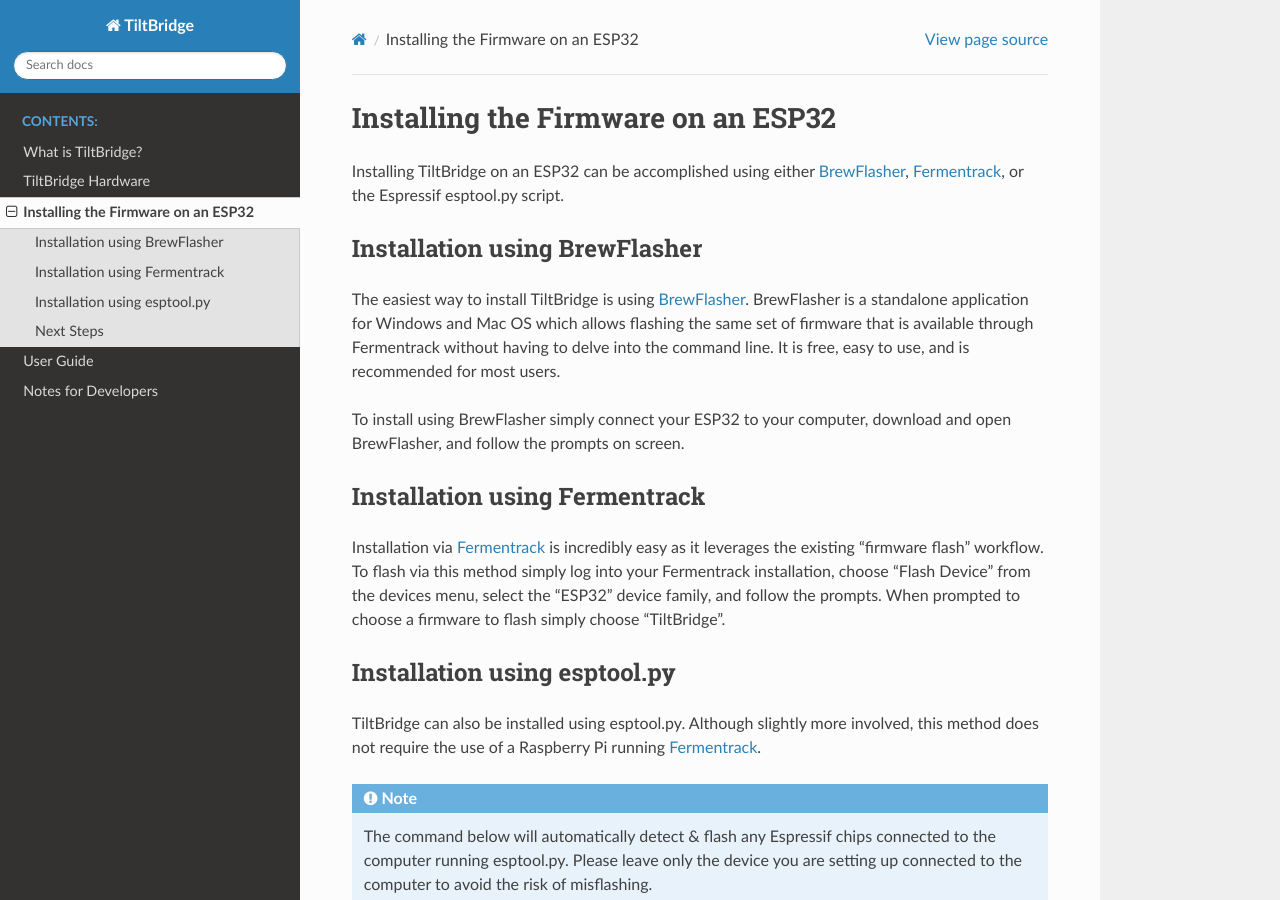
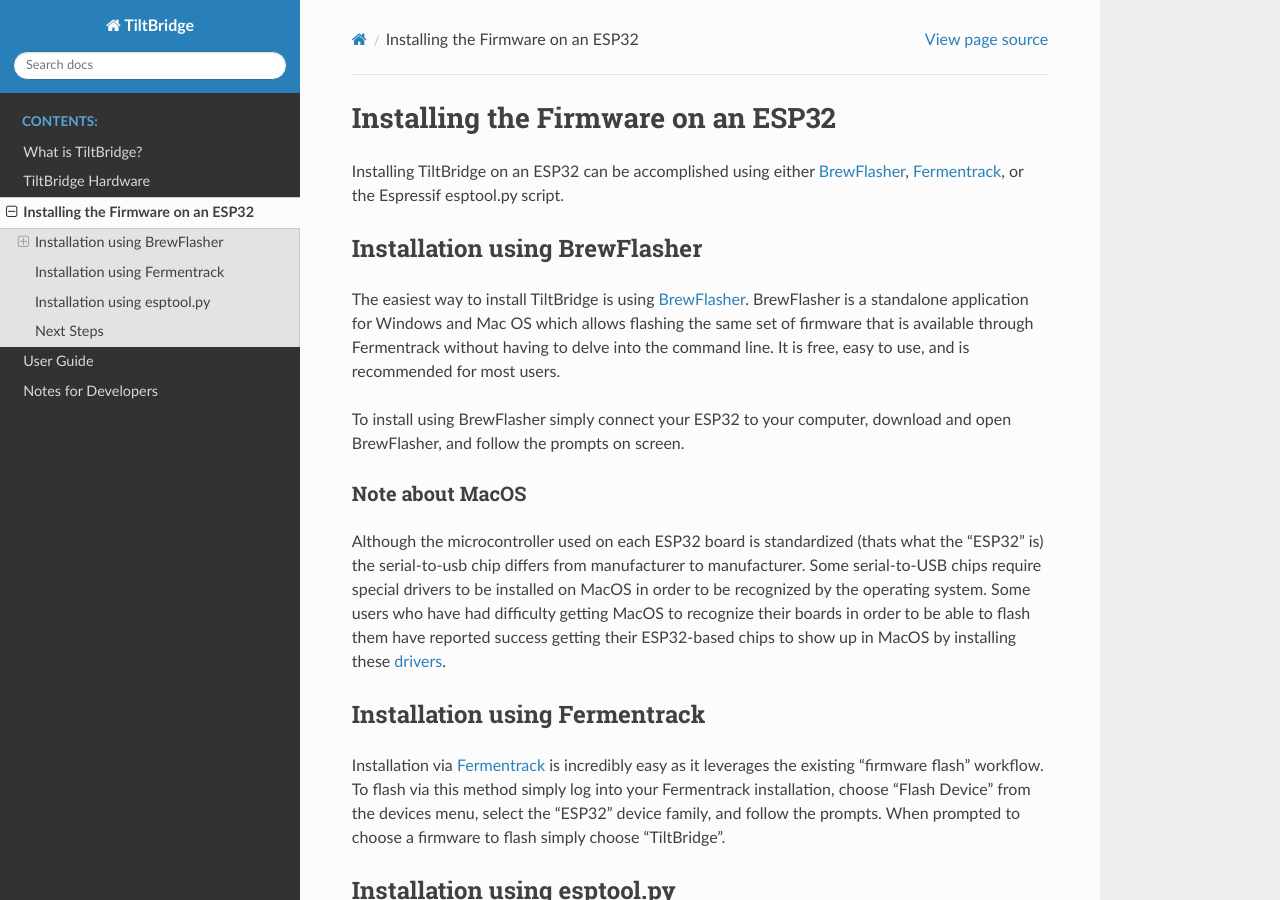
Before and after one commit to thorrak/tiltbridge, a Sphinx documentation site: the page built from docs/source/installation.rst, in a window 1280 px wide and 900 px high. Built offline with Sphinx 7.4.7 and the Read the Docs theme 2.0.0, drawn with Linux system fonts in a browser that asks for light colours.

Commit message:
Add note about MacOS flashing (Closes #9)

```diff
--- a/docs/source/installation.rst
+++ b/docs/source/installation.rst
@@ -15,6 +15,18 @@
 
 To install using BrewFlasher simply connect your ESP32 to your computer, download and open BrewFlasher, and follow the prompts on
 screen.
+
+
+Note about MacOS
+~~~~~~~~~~~~~~~~
+
+.. _drivers: https://www.silabs.com/products/development-tools/software/usb-to-uart-bridge-vcp-drivers
+
+Although the microcontroller used on each ESP32 board is standardized (thats what the "ESP32" is) the serial-to-usb chip
+differs from manufacturer to manufacturer. Some serial-to-USB chips require special drivers to be installed on MacOS in
+order to be recognized by the operating system. Some users who have had difficulty getting MacOS to recognize their
+boards in order to be able to flash them have reported success getting their ESP32-based chips to
+show up in MacOS by installing these drivers_.
 
 
 
```
